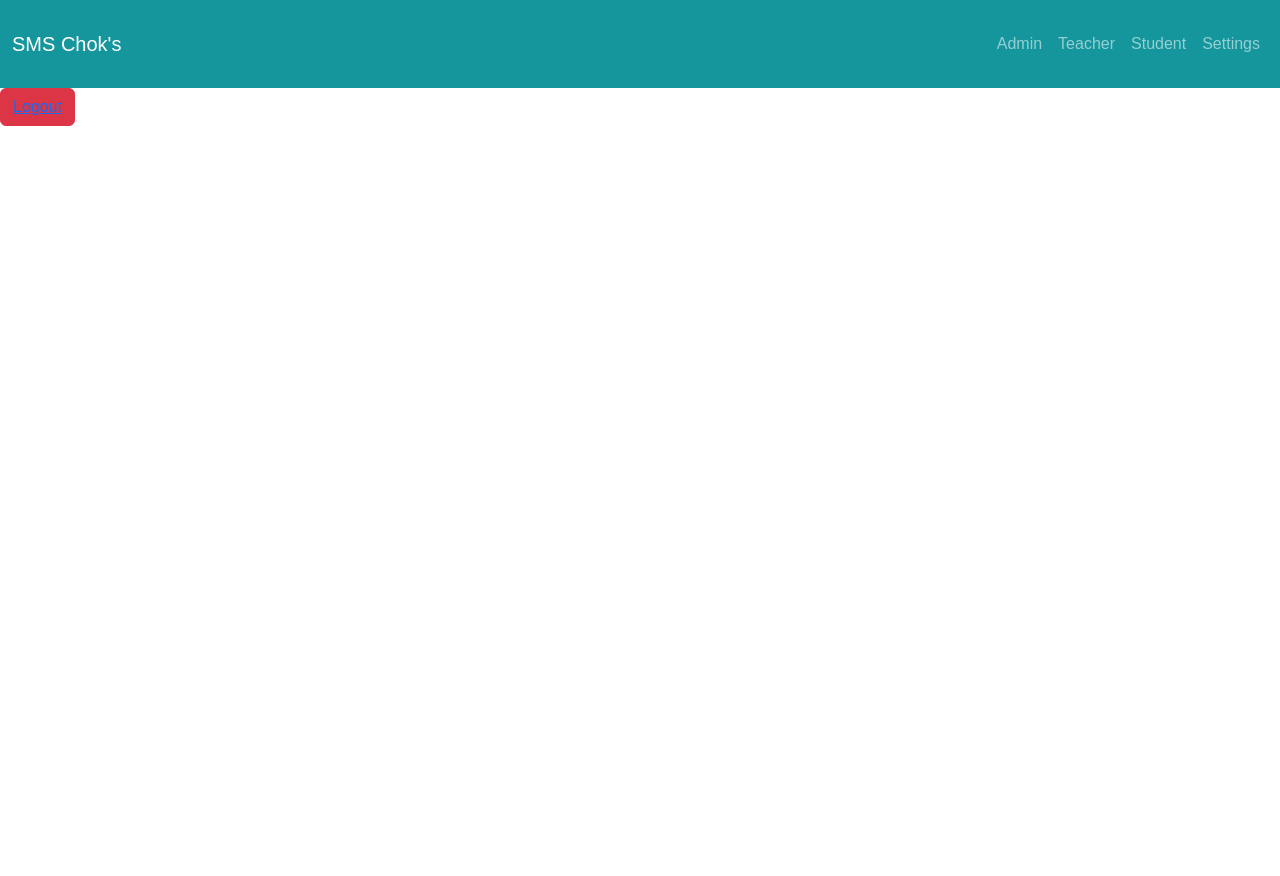
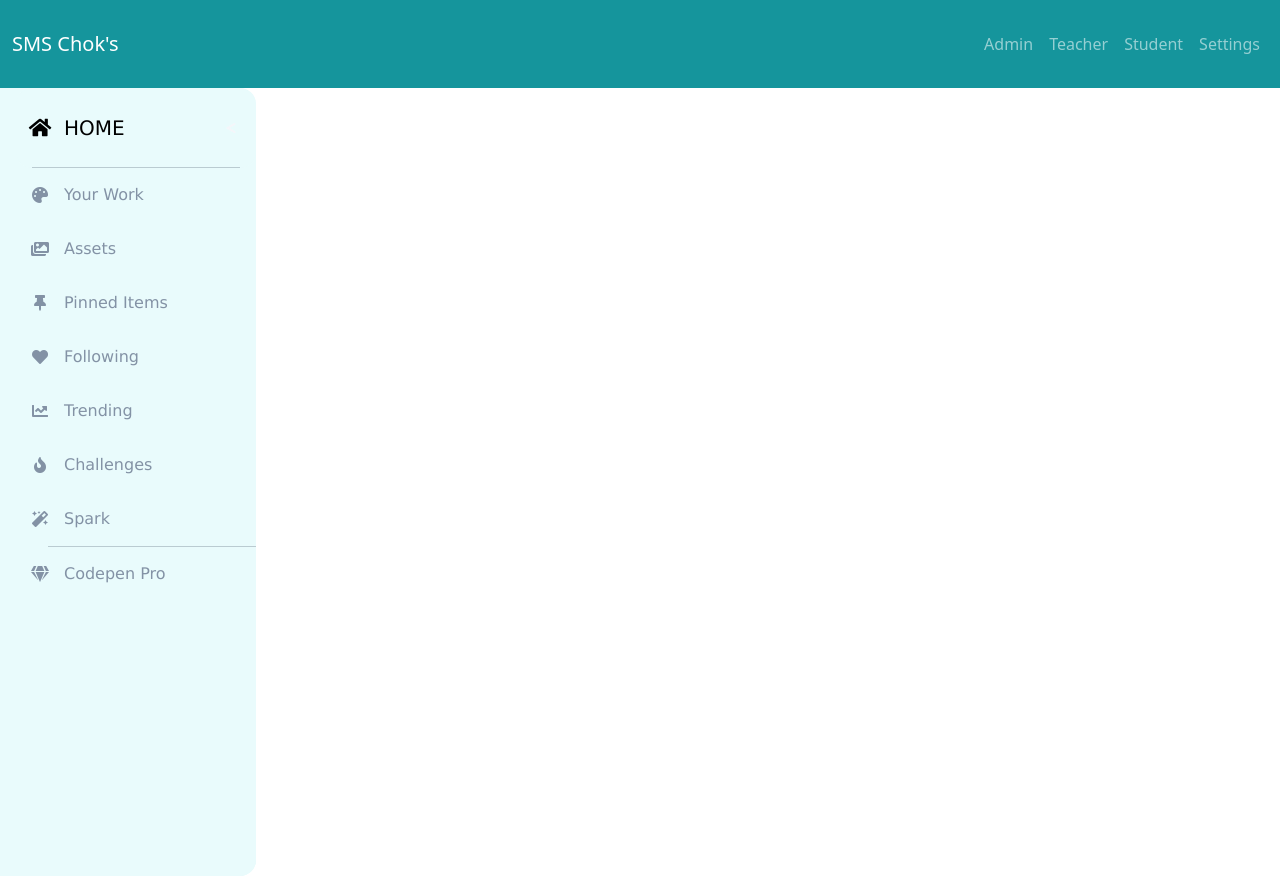
Before and after one commit to Chokkalingam-s/SchoolManagementSystem1, a PHP site: page /admin/index.php in a window 1280 px wide. Run offline with PHP 8.4, Linux system fonts and the light colour scheme.

Commit message:
NAVBAR MAIN

```diff
--- a/admin/index.php
+++ b/admin/index.php
@@ -14,13 +14,17 @@
     <meta name="viewport" content="width=device-width, initial-scale=1.0">
     <title>School Management System</title>
     <link href="https://cdn.jsdelivr.net/npm/bootstrap@5.3.0/dist/css/bootstrap.min.css" rel="stylesheet">
-
-    <link rel="stylesheet" href="css/style.css">
+    <link rel="stylesheet" href="https://fonts.googleapis.com/css2?family=Material+Symbols+Outlined:opsz,wght,FILL,GRAD@20..48,100..700,0..1,-50..200" />
+    <link rel="stylesheet" href="https://cdnjs.cloudflare.com/ajax/libs/font-awesome/4.7.0/css/font-awesome.min.css">
+    <link rel="stylesheet" href="https://cdnjs.cloudflare.com/ajax/libs/font-awesome/5.15.4/css/all.min.css">
+    <link rel="stylesheet" href="style.css">
 </head>
 <body>
 
     <!-- Navbar -->
-   <?php include("../LoginPage/navbar.php"); ?>
-   <button class="btn btn-danger" > <a href="../logout.php">Logout</a> </button>
+     <div >
+    <?php include("../LoginPage/navbar.php"); ?>
+    </div>
+     <?php include("../sidebar.php"); ?>
 </body>
 </html>
--- /dev/null
+++ b/admin/style.css
@@ -0,0 +1,352 @@
+:root {
+    --background: #15959C;
+    --navbar-width: 256px;
+    --navbar-width-min: 80px;
+    --navbar-dark-primary: #e9fbfc;
+    --navbar-dark-secondary: #2c3e50;
+    --navbar-light-primary: #f5f6fa;
+    --navbar-light-secondary: #8392a5;
+  }
+
+  .navbar{
+    height: 10vh;
+}
+  html, body {
+    margin: 0;
+  }
+
+  #nav-toggle:checked ~ #nav-header {
+    width: calc(var(--navbar-width-min) - 16px);
+  }
+  #nav-toggle:checked ~ #nav-content, #nav-toggle:checked ~ #nav-footer {
+    width: var(--navbar-width-min);
+  }
+  #nav-toggle:checked ~ #nav-header #nav-title {
+    opacity: 0;
+    pointer-events: none;
+    transition: opacity 0.1s;
+  }
+  #nav-toggle:checked ~ #nav-header label[for=nav-toggle] {
+    left: calc(50% - 8px);
+    transform: translate(-50%);
+  }
+  #nav-toggle:checked ~ #nav-header #nav-toggle-burger {
+    background: var(--navbar-light-primary);
+  }
+  #nav-toggle:checked ~ #nav-header #nav-toggle-burger:before, #nav-toggle:checked ~ #nav-header #nav-toggle-burger::after {
+    width: 16px;
+    background: var(--navbar-light-secondary);
+    transform: translate(0, 0) rotate(0deg);
+  }
+  #nav-toggle:checked ~ #nav-content .nav-button span {
+    opacity: 0;
+    transition: opacity 0.1s;
+  }
+  #nav-toggle:checked ~ #nav-content .nav-button .fas {
+    min-width: calc(100% - 16px);
+  }
+  #nav-toggle:checked ~ #nav-footer #nav-footer-avatar {
+    margin-left: 0;
+    left: 50%;
+    transform: translate(-50%);
+  }
+  #nav-toggle:checked ~ #nav-footer #nav-footer-titlebox, #nav-toggle:checked ~ #nav-footer label[for=nav-footer-toggle] {
+    opacity: 0;
+    transition: opacity 0.1s;
+    pointer-events: none;
+  }
+
+  #nav-bar {
+    position: absolute;
+    left: auto;
+    top: auto;
+    height: calc(90vh);
+    background: var(--navbar-dark-primary);
+    border-radius:0px 16px 16px 0px;
+    display: flex;
+    flex-direction: column;
+    color: var(--navbar-light-primary);
+    font-family: Verdana, Geneva, Tahoma, sans-serif;
+    overflow: hidden;
+    user-select: none;
+  }
+  #nav-bar hr {
+    margin: 0;
+    position: relative;
+    left: 16px;
+    width: calc(100% - 32px);
+    border: none;
+    border-top: solid 1px var(--navbar-dark-secondary);
+  }
+  #nav-bar a {
+    color: black;
+    text-decoration: inherit;
+  }
+  #nav-bar input[type=checkbox] {
+    display: none;
+  }
+
+  #nav-header {
+    position: relative;
+    width: var(--navbar-width);
+    left: 16px;
+    width: calc(var(--navbar-width) - 16px);
+    min-height: 80px;
+    background: var(--navbar-dark-primary);
+    border-radius: 16px;
+    z-index: 2;
+    display: flex;
+    align-items: center;
+    transition: width 0.2s;
+  }
+  #nav-header hr {
+    position: absolute;
+    bottom: 0;
+  }
+
+  #nav-title {
+    font-size: 1.25rem;
+    transition: opacity 1s;
+  }
+
+  label[for=nav-toggle] {
+    position: absolute;
+    right: 0;
+    width: 3rem;
+    height: 100%;
+    display: flex;
+    align-items: center;
+    justify-content: center;
+    cursor: pointer;
+  }
+
+  #nav-toggle-burger {
+    position: relative;
+    width: 16px;
+    height: 2px;
+    background: var(--navbar-dark-primary);
+    border-radius: 99px;
+    transition: background 0.2s;
+  }
+  #nav-toggle-burger:before, #nav-toggle-burger:after {
+    content: "";
+    position: absolute;
+    top: -6px;
+    width: 10px;
+    height: 2px;
+    background: var(--navbar-light-primary);
+    border-radius: 99px;
+    transform: translate(2px, 8px) rotate(30deg);
+    transition: 0.2s;
+  }
+  #nav-toggle-burger:after {
+    top: 6px;
+    transform: translate(2px, -8px) rotate(-30deg);
+  }
+
+  #nav-content {
+    margin: -16px 0;
+    padding: 16px 0;
+    position: relative;
+    flex: 1;
+    width: var(--navbar-width);
+    background: var(--navbar-dark-primary);
+    box-shadow: 0 0 0 16px var(--navbar-dark-primary);
+    direction: rtl;
+    overflow-x: hidden;
+    transition: width 0.2s;
+  }
+  #nav-content::-webkit-scrollbar {
+    width: 8px;
+    height: 8px;
+  }
+  #nav-content::-webkit-scrollbar-thumb {
+    border-radius: 99px;
+    background-color: #15959C;
+  }
+  #nav-content::-webkit-scrollbar-button {
+    height: 16px;
+  }
+
+  #nav-content-highlight {
+    position: absolute;
+    left: 16px;
+    top: -70px;
+    width: calc(100% - 16px);
+    height: 54px;
+    background: var(--background);
+    background-attachment: fixed;
+    border-radius: 16px 0 0 16px;
+    transition: top 0.2s;
+  }
+  #nav-content-highlight:before, #nav-content-highlight:after {
+    content: "";
+    position: absolute;
+    right: 0;
+    bottom: 100%;
+    width: 32px;
+    height: 32px;
+    border-radius: 50%;
+    box-shadow: 16px 16px var(--background);
+  }
+  #nav-content-highlight:after {
+    top: 100%;
+    box-shadow: 16px -16px var(--background);
+  }
+
+  .nav-button {
+    position: relative;
+    margin-left: 16px;
+    height: 54px;
+    display: flex;
+    align-items: center;
+    color: var(--navbar-light-secondary);
+    direction: ltr;
+    cursor: pointer;
+    z-index: 1;
+    transition: color 0.2s;
+  }
+  .nav-button span {
+    transition: opacity 1s;
+  }
+  .nav-button .fas {
+    transition: min-width 0.2s;
+  }
+  .nav-button:nth-of-type(1):hover {
+    color: var(--navbar-dark-primary);
+  }
+  .nav-button:nth-of-type(1):hover ~ #nav-content-highlight {
+    top: 16px;
+  }
+  .nav-button:nth-of-type(2):hover {
+    color: var(--navbar-dark-primary);
+  }
+  .nav-button:nth-of-type(2):hover ~ #nav-content-highlight {
+    top: 70px;
+  }
+  .nav-button:nth-of-type(3):hover {
+    color: var(--navbar-dark-primary);
+  }
+  .nav-button:nth-of-type(3):hover ~ #nav-content-highlight {
+    top: 124px;
+  }
+  .nav-button:nth-of-type(4):hover {
+    color: var(--navbar-dark-primary);
+  }
+  .nav-button:nth-of-type(4):hover ~ #nav-content-highlight {
+    top: 178px;
+  }
+  .nav-button:nth-of-type(5):hover {
+    color: var(--navbar-dark-primary);
+  }
+  .nav-button:nth-of-type(5):hover ~ #nav-content-highlight {
+    top: 232px;
+  }
+  .nav-button:nth-of-type(6):hover {
+    color: var(--navbar-dark-primary);
+  }
+  .nav-button:nth-of-type(6):hover ~ #nav-content-highlight {
+    top: 286px;
+  }
+  .nav-button:nth-of-type(7):hover {
+    color: var(--navbar-dark-primary);
+  }
+  .nav-button:nth-of-type(7):hover ~ #nav-content-highlight {
+    top: 340px;
+  }
+  .nav-button:nth-of-type(8):hover {
+    color: var(--navbar-dark-primary);
+  }
+  .nav-button:nth-of-type(8):hover ~ #nav-content-highlight {
+    top: 394px;
+  }
+
+  #nav-bar .fas {
+    min-width: 3rem;
+    text-align: center;
+  }
+
+  #nav-footer {
+    position: relative;
+    width: var(--navbar-width);
+    height: 54px;
+    background: var(--navbar-dark-secondary);
+    border-radius: 16px;
+    display: flex;
+    flex-direction: column;
+    z-index: 2;
+    transition: width 0.2s, height 0.2s;
+  }
+
+  #nav-footer-heading {
+    position: relative;
+    width: 100%;
+    height: 54px;
+    display: flex;
+    align-items: center;
+  }
+
+  #nav-footer-avatar {
+    position: relative;
+    margin: 11px 0 11px 16px;
+    left: 0;
+    width: 32px;
+    height: 32px;
+    border-radius: 50%;
+    overflow: hidden;
+    transform: translate(0);
+    transition: 0.2s;
+  }
+  #nav-footer-avatar img {
+    height: 100%;
+  }
+
+  #nav-footer-titlebox {
+    position: relative;
+    margin-left: 16px;
+    width: 10px;
+    display: flex;
+    flex-direction: column;
+    transition: opacity 1s;
+  }
+
+  #nav-footer-subtitle {
+    color: var(--navbar-light-secondary);
+    font-size: 0.6rem;
+  }
+
+  #nav-toggle:not(:checked) ~ #nav-footer-toggle:checked + #nav-footer {
+    height: 30%;
+    min-height: 54px;
+  }
+  #nav-toggle:not(:checked) ~ #nav-footer-toggle:checked + #nav-footer label[for=nav-footer-toggle] {
+    transform: rotate(180deg);
+  }
+
+  label[for=nav-footer-toggle] {
+    position: absolute;
+    right: 0;
+    width: 3rem;
+    height: 100%;
+    display: flex;
+    align-items: center;
+    cursor: pointer;
+    transition: transform 0.2s, opacity 0.2s;
+  }
+
+  #nav-footer-content {
+    margin: 0 16px 16px 16px;
+    border-top: solid 1px var(--navbar-light-secondary);
+    padding: 16px 0;
+    color: var(--navbar-light-secondary);
+    font-size: 0.8rem;
+    overflow: auto;
+  }
+  #nav-footer-content::-webkit-scrollbar {
+    width: 8px;
+    height: 8px;
+  }
+  #nav-footer-content::-webkit-scrollbar-thumb {
+    border-radius: 99px;
+    background-color: #D62929;
+  }
--- /dev/null
+++ b/sidebar.php
@@ -0,0 +1,21 @@
+
+<div id="nav-bar">
+  <input id="nav-toggle" type="checkbox"/>
+  <div id="nav-header"><a id="nav-title" href="index.php" ><i class="fas fa-home"></i>HOME</a>
+    <label for="nav-toggle"><span id="nav-toggle-burger"></span></label>
+    <hr/>
+  </div>
+  <div id="nav-content">
+    <div class="nav-button"><i class="fas fa-palette"></i><span>Your Work</span></div>
+    <div class="nav-button"><i class="fas fa-images"></i><span>Assets</span></div>
+    <div class="nav-button"><i class="fas fa-thumbtack"></i><span>Pinned Items</span></div>
+    <div class="nav-button"><i class="fas fa-heart"></i><span>Following</span></div>
+    <div class="nav-button"><i class="fas fa-chart-line"></i><span>Trending</span></div>
+    <div class="nav-button"><i class="fas fa-fire"></i><span>Challenges</span></div>
+    <div class="nav-button"><i class="fas fa-magic"></i><span>Spark</span></div>
+    <hr/>
+    <div class="nav-button"><i class="fas fa-gem"></i><span>Codepen Pro</span></div>
+    <div id="nav-content-highlight"></div>
+  </div>
+
+</div>
```
Also changed, not shown: css/style.css (line endings or trailing spaces).
